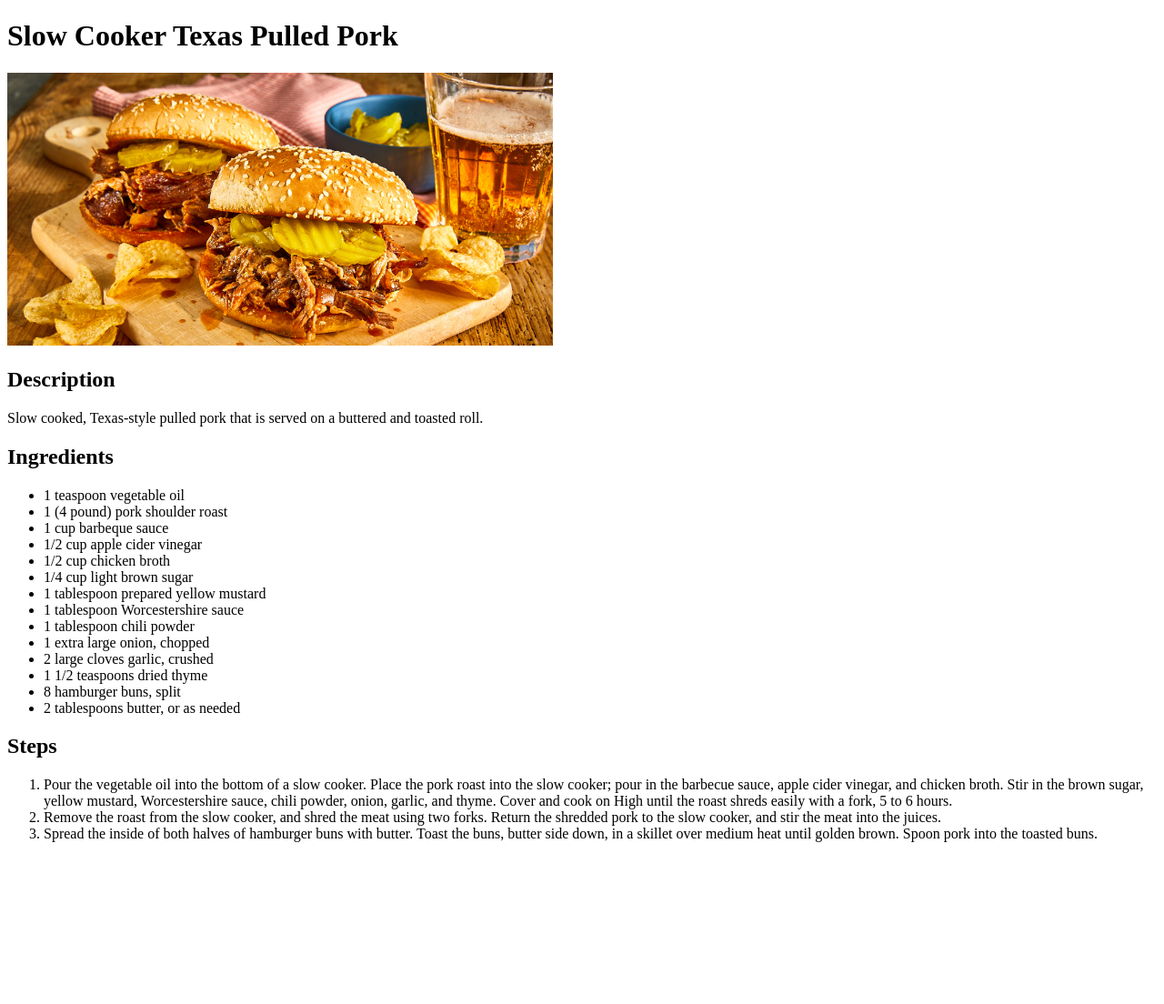
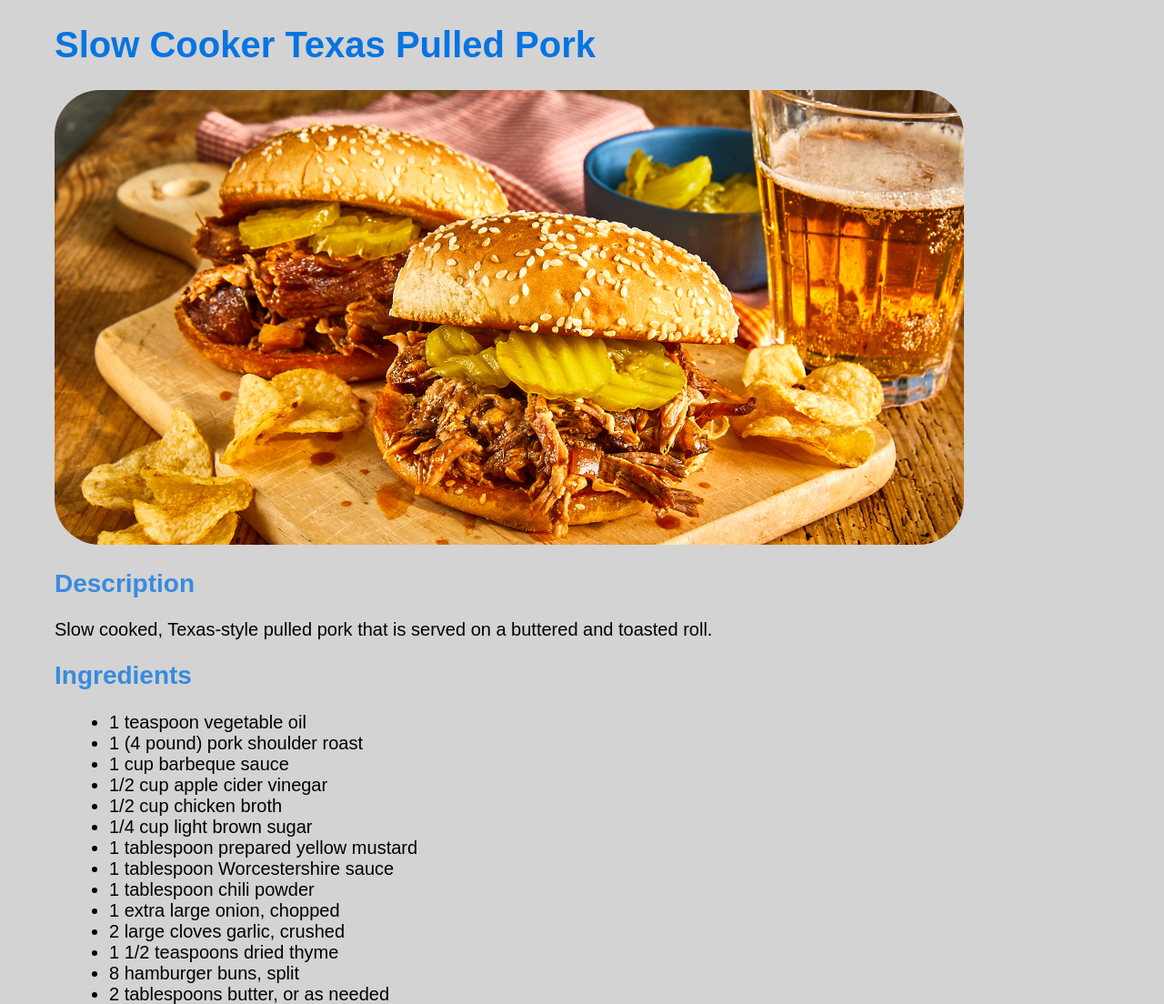
Before and after one commit to oscarote/odin-recipes, a plain HTML site: page recipes/pulledpork.html in a window 1280 px wide. Shown: the top 1104 px of the page at 91% size. Before the commit the page ends 942 px from the top, so only its background shows below. Drawn offline with Linux system fonts and the light colour scheme.

Commit message:
Add style.css file and add to html files
Add style.css with some properties to improve the website.
Add link to style.css in the head of all html pages.

```diff
--- a/recipes/pulledpork.html
+++ b/recipes/pulledpork.html
@@ -3,11 +3,12 @@
     <head>
         <meta charset="UTF-8">
         <title>Slow Cooker Texas Pulled Pork Recipe</title>
+        <link rel="stylesheet" href="../style.css">
     </head>
 
     <body>
         <h1>Slow Cooker Texas Pulled Pork</h1>
-        <img src="../img/pulledpork.jpeg" alt="Pulled Pork Hamburger" style="width: 600px; height: auto;">
+        <img src="../img/pulledpork.jpeg" alt="Pulled Pork Hamburger">
         <h2>Description</h2>
         <p>Slow cooked, Texas-style pulled pork that is served on a buttered and toasted roll.</p>
         <h2>Ingredients</h2>
--- /dev/null
+++ b/style.css
@@ -0,0 +1,27 @@
+* {
+    margin-left: 20px;
+    background-color: lightgray;
+    font-family: Arial, Helvetica, sans-serif;
+}
+
+h1 {
+    font-size: 40px;
+    color: rgb(6, 116, 226);
+}
+
+h2 {
+    font-size: 28px;
+    color: rgba(6, 116, 226, 0.76);
+}
+
+img {
+    height: 500px;
+    width: auto;
+    border-radius: 50px;
+}
+
+p,
+a,
+li {
+    font-size: 20px;
+}
```
Also changed, not shown: index.html (+2 -1 lines), recipes/chocolatebread.html (+1 -0 lines), recipes/lasagna.html (+1 -0 lines).
